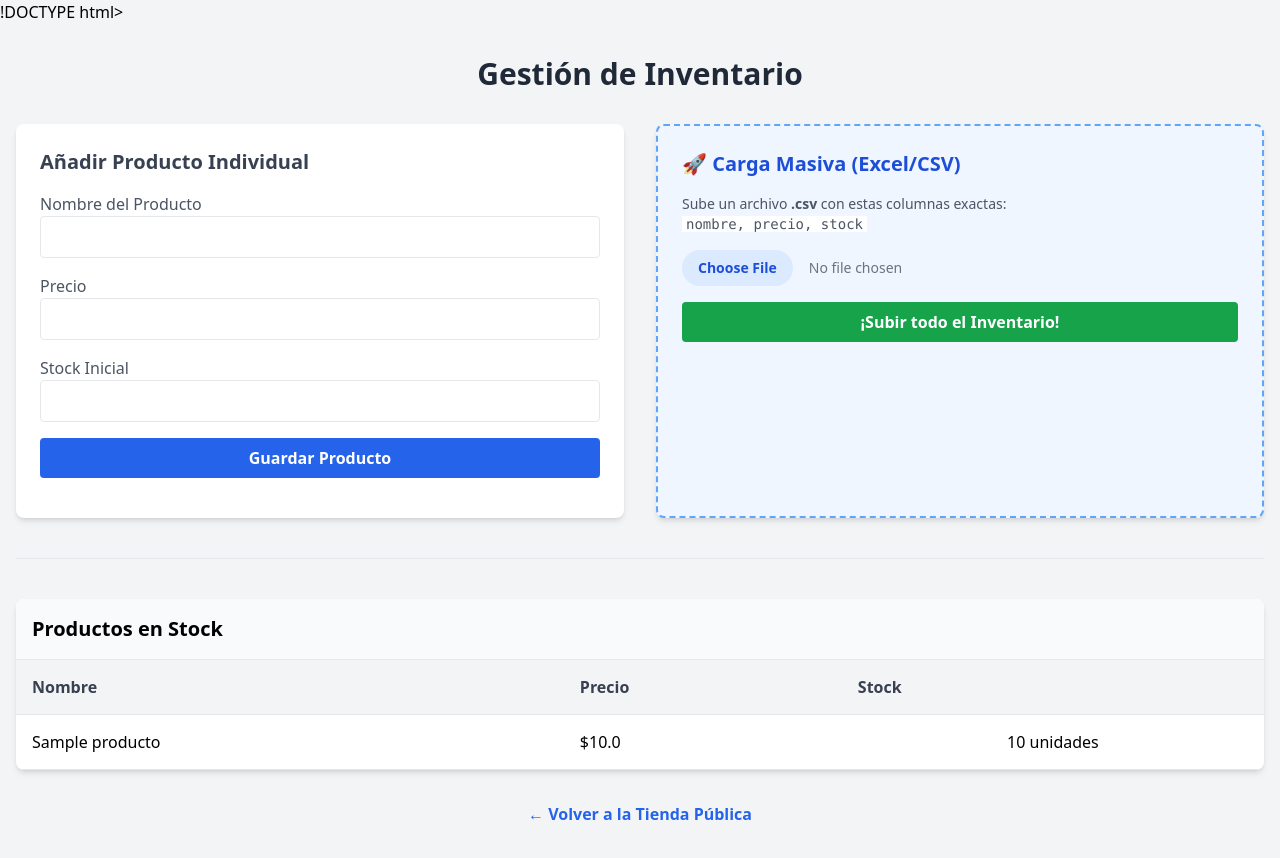
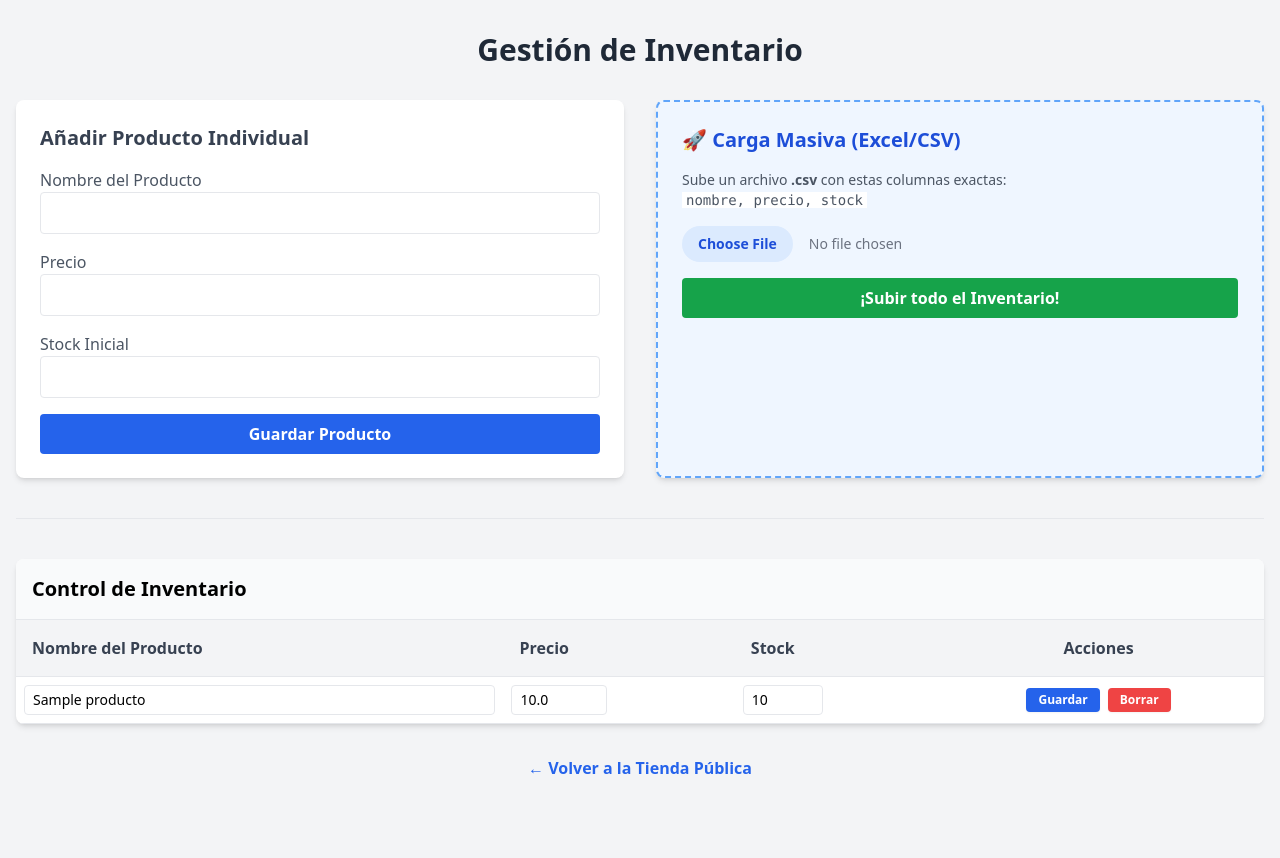
Before and after one commit to Alexander71133/ferreteria-digital, a Flask app: page /admin in a window 1280 px wide. After the commit the page ends 774 px from the top, so only its background shows below. Run offline with Flask 3, Linux system fonts and the light colour scheme; tables that the repository leaves empty hold one stand-in row (values such as "Sample post"); some libraries are stand-ins or nearby versions.

Commit message:
Update admin.html

```diff
--- a/templates/admin.html
+++ b/templates/admin.html
@@ -1,4 +1,4 @@
-!DOCTYPE html>
+<!DOCTYPE html>
 <html lang="es">
 <head>
     <meta charset="UTF-8">
@@ -55,25 +55,53 @@
         <hr class="my-10">
 
         <div class="bg-white rounded-lg shadow-md overflow-hidden">
-            <h2 class="text-xl font-semibold p-4 bg-gray-50 border-b">Productos en Stock</h2>
+            <h2 class="text-xl font-semibold p-4 bg-gray-50 border-b">Control de Inventario</h2>
+            <div class="overflow-x-auto">
                 <table class="w-full text-left border-collapse">
                     <thead>
                         <tr class="bg-gray-100 text-gray-700">
-                        <th class="p-4 border-b">Nombre</th>
+                            <th class="p-4 border-b">Nombre del Producto</th>
                             <th class="p-4 border-b">Precio</th>
                             <th class="p-4 border-b">Stock</th>
+                            <th class="p-4 border-b text-center">Acciones</th>
                         </tr>
                     </thead>
                     <tbody>
                         {% for producto in productos %}
-                    <tr class="hover:bg-gray-50">
-                        <td class="p-4 border-b">{{ producto.nombre }}</td>
-                        <td class="p-4 border-b">${{ producto.precio }}</td>
-                        <td class="p-4 border-b text-center">{{ producto.stock }} unidades</td>
+                        <tr class="hover:bg-gray-50 border-b">
+                            <form action="/editar/{{ producto.id }}" method="POST" class="flex">
+                                <td class="p-2 border-b">
+                                    <input type="text" name="nombre" value="{{ producto.nombre }}"
+                                           class="w-full border rounded px-2 py-1 text-sm focus:border-blue-500 outline-none">
+                                </td>
+                                <td class="p-2 border-b">
+                                    <input type="number" name="precio" step="0.01" value="{{ producto.precio }}"
+                                           class="w-24 border rounded px-2 py-1 text-sm focus:border-blue-500 outline-none">
+                                </td>
+                                <td class="p-2 border-b">
+                                    <input type="number" name="stock" value="{{ producto.stock }}"
+                                           class="w-20 border rounded px-2 py-1 text-sm focus:border-blue-500 outline-none">
+                                </td>
+                                <td class="p-2 border-b text-center">
+                                    <div class="flex justify-center gap-2">
+                                        <button type="submit" title="Guardar cambios"
+                                                class="bg-blue-600 text-white px-3 py-1 rounded hover:bg-blue-700 transition shadow-sm text-xs font-bold">
+                                            Guardar
+                                        </button>
+
+                                        <a href="/eliminar/{{ producto.id }}"
+                                           onclick="return confirm('¿Seguro que quieres borrar este producto?')"
+                                           class="bg-red-500 text-white px-3 py-1 rounded hover:bg-red-600 transition shadow-sm text-xs font-bold">
+                                            Borrar
+                                        </a>
+                                    </div>
+                                </td>
+                            </form>
                         </tr>
                         {% endfor %}
                     </tbody>
                 </table>
+            </div>
         </div>
 
         <div class="text-center mt-8">
```
Lines whose indentation alone changed are shown as unchanged.
